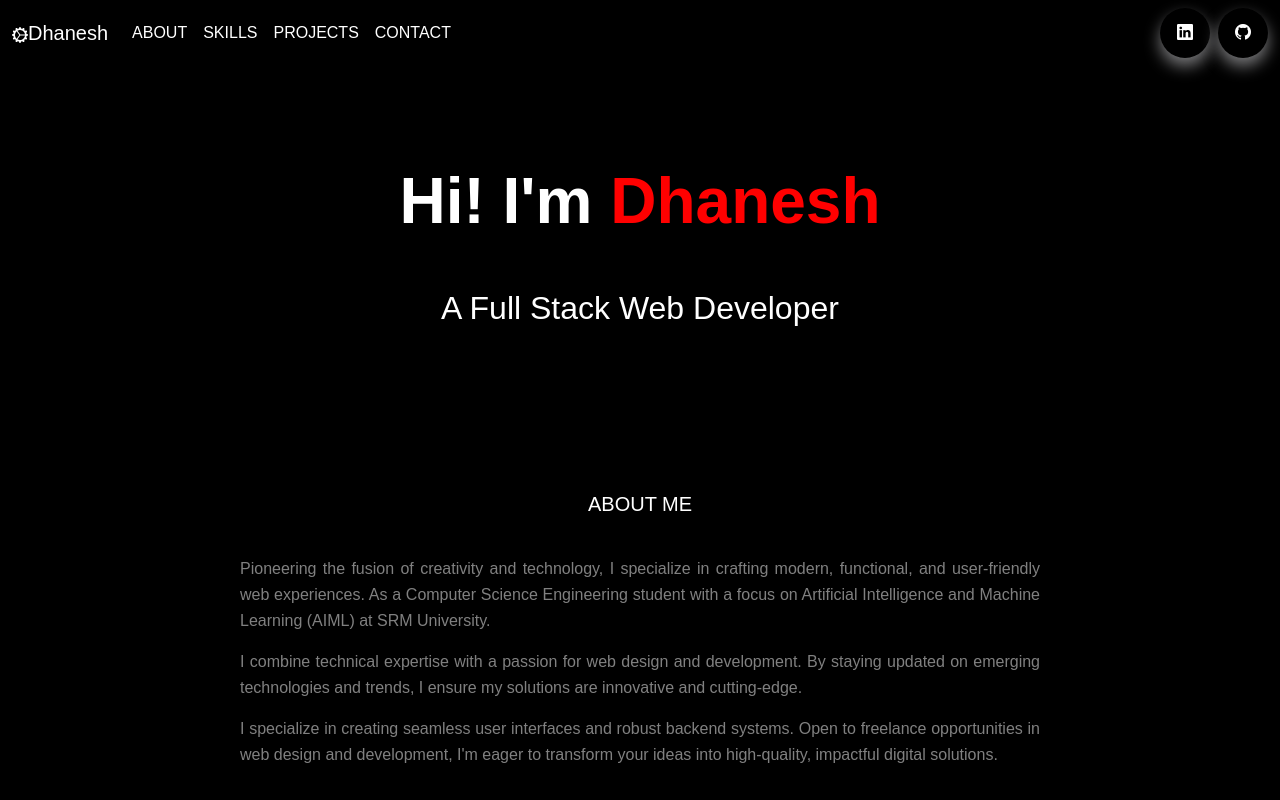
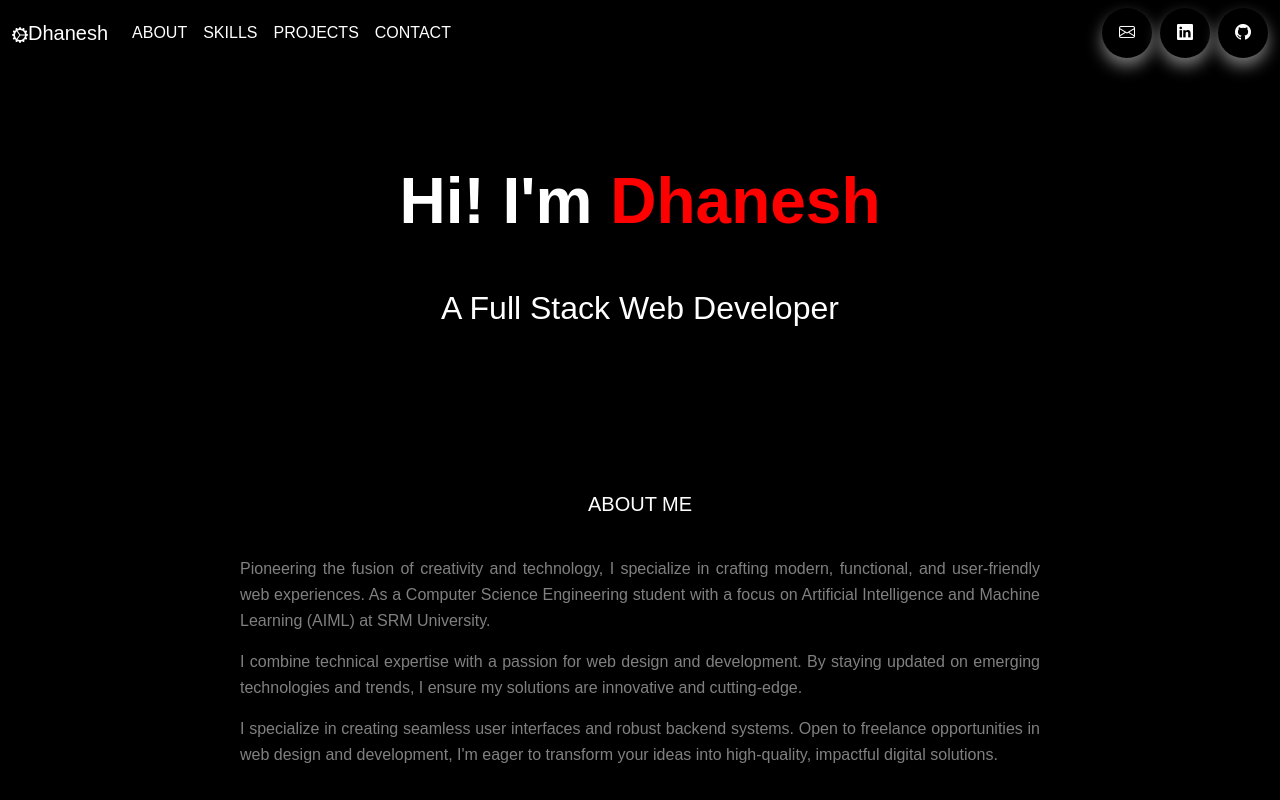
Before and after one commit to frankcastle026/Dhanesh, a React (Vite) app: page / in a window 1280 px wide. Shown: the top 800 px of the page. Built offline with nearby package versions, Linux system fonts and the light colour scheme.

Commit message:
Added Mailto Button

```diff
--- a/src/Nav.jsx
+++ b/src/Nav.jsx
@@ -62,6 +62,14 @@ function Nav() {
               </li>
             </ul>
             <div className="ms-auto d-flex align-items-center">
+            <a
+                href="mailto:ndhanesh026@gmail.com"
+                target="_blank"
+                rel="noopener noreferrer"
+                className="social-btn me-2"
+              >
+                <i className="bi bi-envelope"></i>
+              </a>
               <a
                 href="https://www.linkedin.com/in/dhanesh-n-75ba50267/"
                 target="_blank"
@@ -90,6 +98,15 @@ function Nav() {
         <a href="#projects" onClick={() => setSidebarOpen(false)}>PROJECTS</a>
         <a href="#Contact" onClick={() => setSidebarOpen(false)}>CONTACT</a>
         <div className="social-buttons">
+        <a
+            href="mailto:ndhanesh026@gmail.com"
+            target="_blank"
+            rel="noopener noreferrer"
+            className="social-btn"
+            onClick={() => setSidebarOpen(false)}
+          >
+            <i className="bi bi-envelope"></i>
+          </a>
           <a
             href="https://www.linkedin.com/in/dhanesh-n-75ba50267/"
             target="_blank"
```
